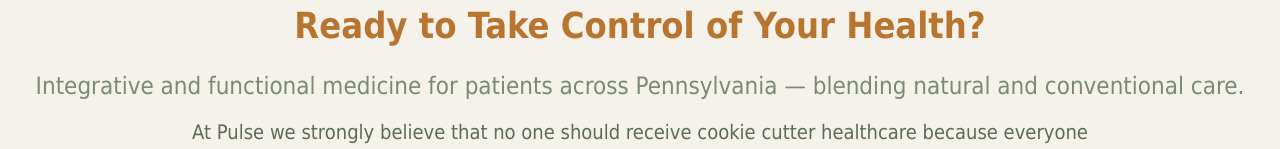
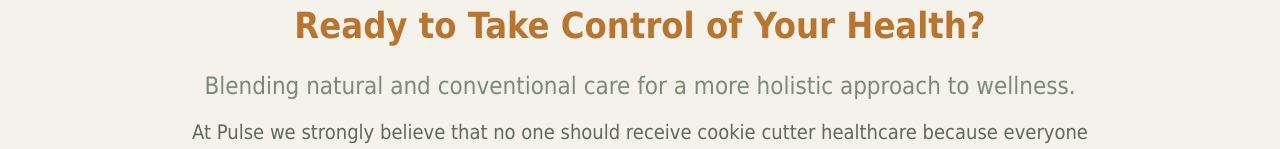
Before and after one commit to allyynorton/pulse-clinic, a Next.js app: page / in a window 1280 px wide. Shown: the part 502-651 px from the top of the page. Built offline with nearby package versions, Linux system fonts and the light colour scheme; no server answers.

Commit message:
Restore original homepage subheading

```diff
--- a/src/app/page.tsx
+++ b/src/app/page.tsx
@@ -29,7 +29,7 @@
             Ready to Take Control of Your Health?
           </h1>
           <div className={`text-xl md:text-2xl text-brown mb-4 transition-all duration-700 delay-200 ${isVisible ? 'opacity-100 translate-y-0' : 'opacity-0 translate-y-4'}`}>
-            Integrative and functional medicine for patients across Pennsylvania — blending natural and conventional care.
+            Blending natural and conventional care for a more holistic approach to wellness.
           </div>
           <p className={`text-xl text-green max-w-4xl mx-auto mb-8 transition-all duration-700 delay-300 ${isVisible ? 'opacity-100 translate-y-0' : 'opacity-0 translate-y-4'}`} style={{ color: '#5d6b57' }}>
             At Pulse we strongly believe that no one should receive cookie cutter healthcare because everyone is unique in their own way. We all have different exposures, genetics, lifestyle habits, etc. which is why it is important to have a unique and individualized approach to treatment. Focusing on finding the root causes of disease allows us to develop a personalized treatment plan that can give you the most natural solution to your symptoms and prevent future illness.
```
